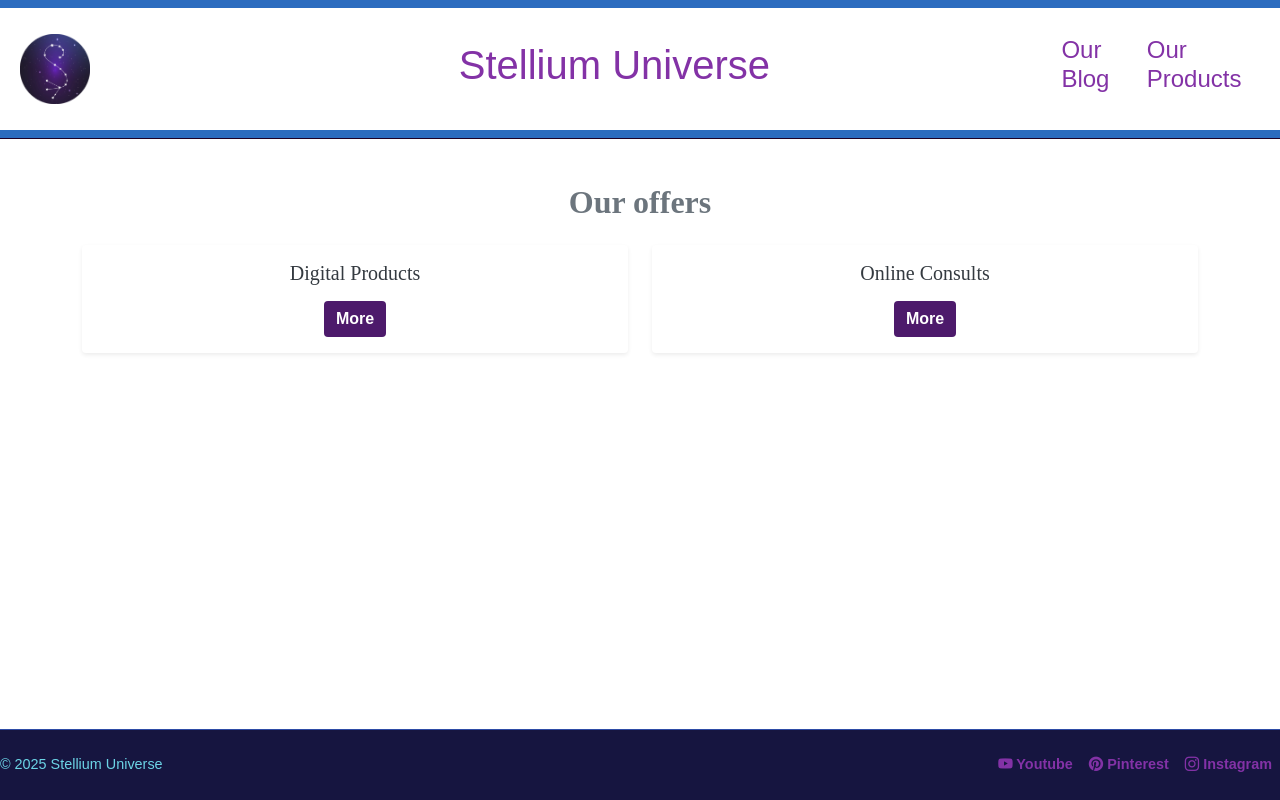
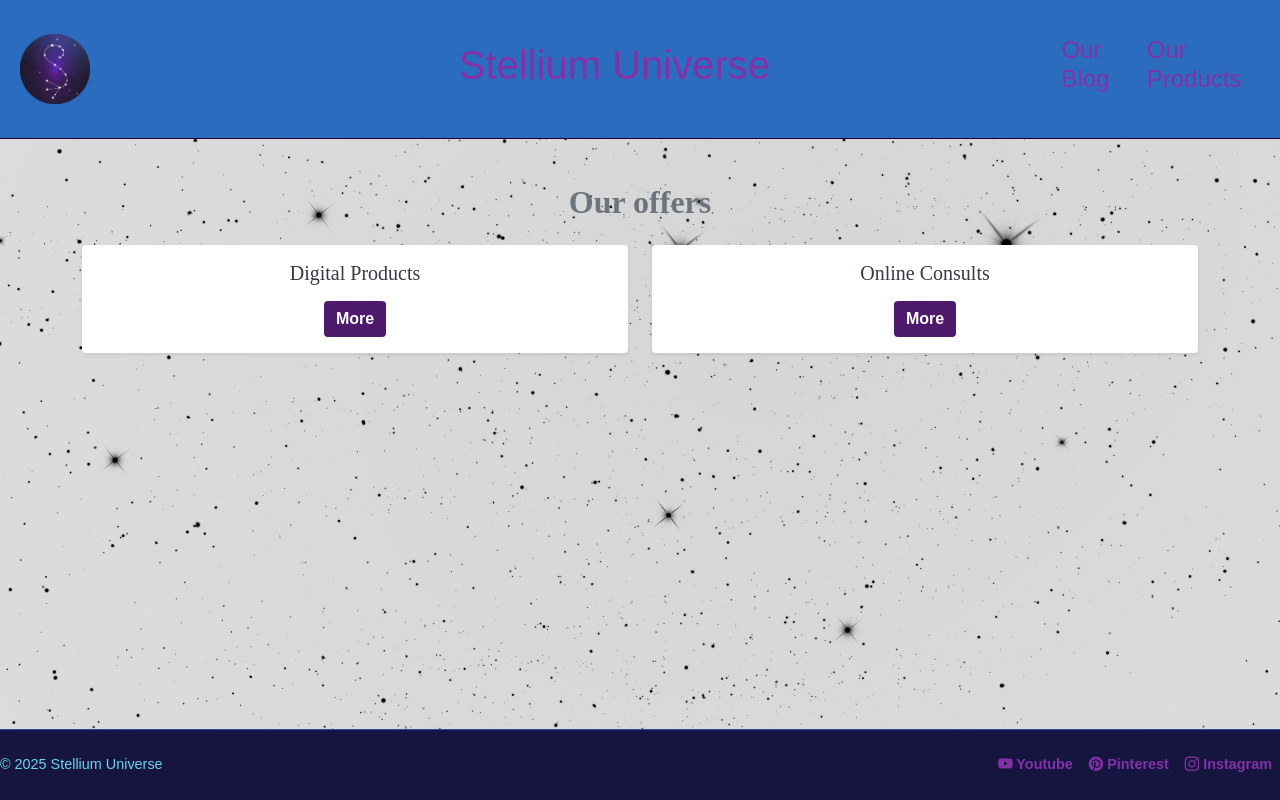
Before and after one commit to NadCarlos/stellium_django, a Django app: page /shop/ in a window 1280 px wide. Run offline with Django 5.2, Linux system fonts and the light colour scheme; some libraries are stand-ins or nearby versions; some web fonts are replaced.

Commit message:
dumb and small styling changes

```diff
--- a/stellium/shared_app/templates/base.html
+++ b/stellium/shared_app/templates/base.html
@@ -18,7 +18,8 @@
         /* General body and layout settings */
         html, body {
             font-family: 'Footlight MT Pro', sans-serif;
-            background-color: #f4f4f9;
+            background: url("{% static 'dasWpp.jpg' %}") no-repeat center center fixed;
+            background-size: cover;
             color: #333333;
             margin: 0;
             padding: 0;
@@ -102,7 +103,6 @@
 
         /* Content container */
         .container-fluid {
-            background-color: #ffffff;
             color: #333333;
             flex: 1;
             padding: 20px;
--- a/stellium/shop/templates/consult_calendar.html
+++ b/stellium/shop/templates/consult_calendar.html
@@ -9,7 +9,7 @@
     <div class="row">
         <div class="col-md-6">
             <h3 class="text-center mb-3" style="font-family: 'Footlight MT Pro', serif; color: #4D1A6B;">
-                {{ month }}/{{ year }}
+                {{ month_str }}, {{ year }}
             </h3>
             <div class="table-responsive">
                 <table class="table table-bordered text-center align-middle">
@@ -49,7 +49,7 @@
 
         <div class="col-md-6">
             <h3 class="text-center mb-3" style="font-family: 'Footlight MT Pro', serif; color: #4D1A6B;">
-                {{ next_month }}/{{ year }}
+                {{ next_month_str }}, {{ year }}
             </h3>
             <div class="table-responsive">
                 <table class="table table-bordered text-center align-middle">
--- a/stellium/shop/views/shop.py
+++ b/stellium/shop/views/shop.py
@@ -154,8 +154,11 @@ class ConsultCalendar(View):
         today = datetime.today()
         now_day = today.day
         year = today.year
-        month = today.month
+        month = int(today.month)
+        month_str = calendar.month_name[month]
         next_month = month + 1
+        next_month_str = int(next_month)
+        next_month_str = calendar.month_name[next_month_str]
         calendar_weeks_same_month = monthcalendar(year, month)
         calendar_weeks_next_month = monthcalendar(year, next_month)
 
@@ -211,6 +214,8 @@ class ConsultCalendar(View):
                 next_month_weeks = next_month_weeks,
                 month = month,
                 next_month = next_month,
+                month_str = month_str,
+                next_month_str = next_month_str,
                 year = year,
                 times = times,
                 now_day = now_day,
```
Also changed, not shown: stellium/shared_app/public/static/dasWpp.jpg (added), 1 other file.
